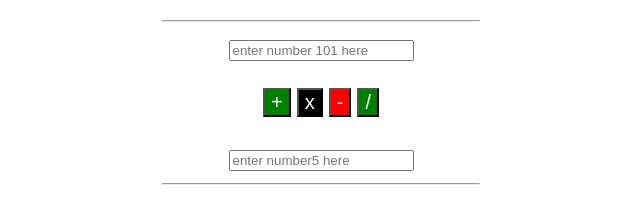
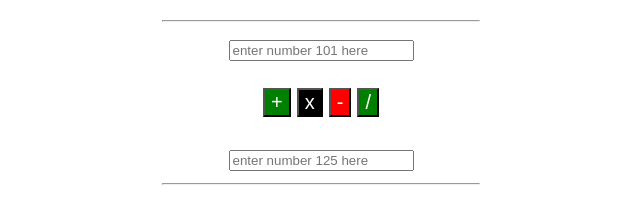
Before and after one commit to Rahuljondhale853/practics, a plain HTML site: page index.html in a window 1280 px wide. Shown: the full height of the page, 319-959 px from the left. Drawn offline with Linux system fonts and the light colour scheme.

Commit message:
Update index.html

```diff
--- a/index.html
+++ b/index.html
@@ -50,7 +50,7 @@
           type="text"
           name="num2"
           value=""
-          placeholder="enter number5 here"
+          placeholder="enter number 125 here"
           height="50"
         />
       </form>
```
